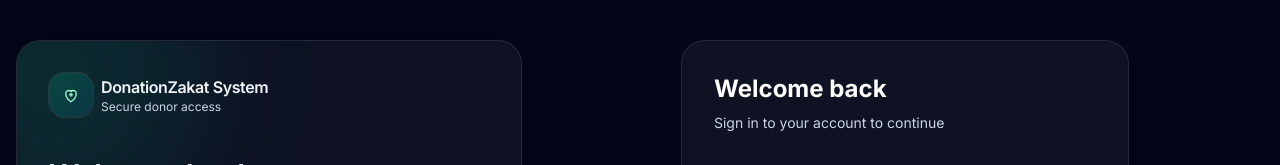
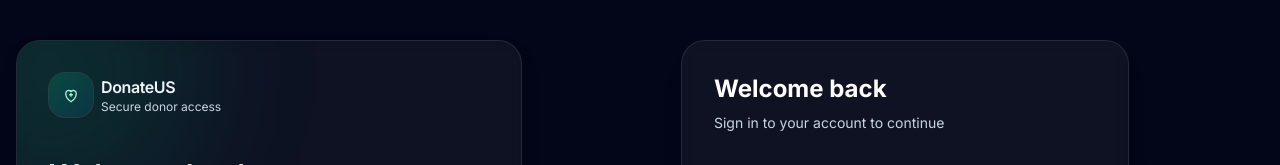
Before and after one commit to DevOwais28/DonateUS, a React (Vite) app in the folder frontend/: page /login in a window 1280 px wide. Shown: the top 165 px of the page. Built offline with nearby package versions, Linux system fonts and the light colour scheme.

Commit message:
Update Login.jsx

```diff
--- a/frontend/src/pages/Login.jsx
+++ b/frontend/src/pages/Login.jsx
@@ -104,7 +104,7 @@
                   </svg>
                 </span>
                 <div>
-                  <div className="text-base font-semibold tracking-tight text-slate-100">DonationZakat System</div>
+                  <div className="text-base font-semibold tracking-tight text-slate-100">DonateUS</div>
                   <div className="text-xs text-slate-300">Secure donor access</div>
                 </div>
               </Link>
```
